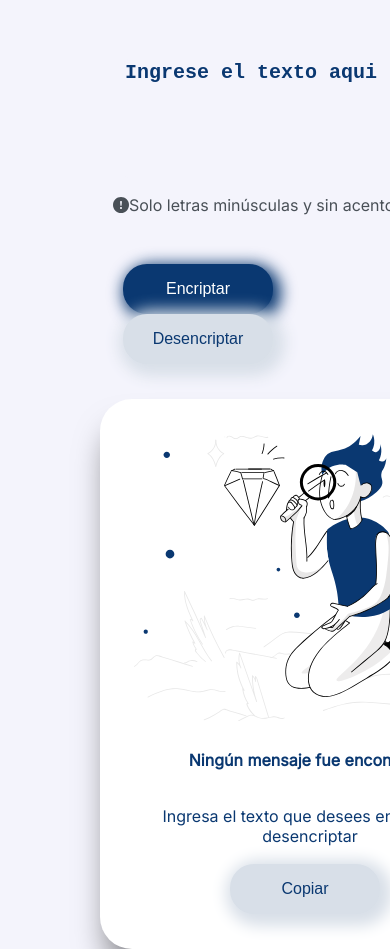
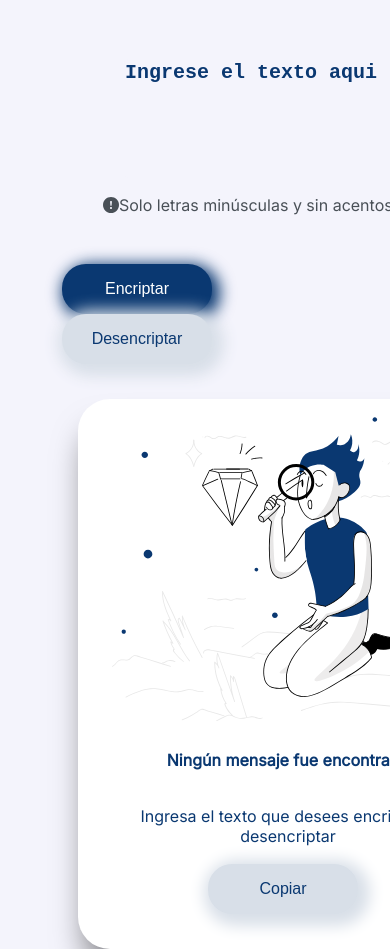
Before and after one commit to Albertoolve/Reto, a plain HTML site: page index.html in a window 390 px wide. Shown: the part 79-1028 px from the top of the page. Drawn offline with Linux system fonts and the light colour scheme.

Commit message:
Add files via upload

```diff
--- a/style.css
+++ b/style.css
@@ -232,7 +232,7 @@ main{
     .alerta{
         position: absolute;
         top: 180px;
-        left: 105px;
+        left: 95px;
         display: flex;
         color: #495057;
         width: 450px;
@@ -241,13 +241,13 @@ main{
     .contenedor-botones{
         position: absolute;
         top: 250px;
-        left: 100px;
+        left: 39px;
         margin: 15px;
     }
     .seccion2{
         display: block;
         position: absolute;
-        left: 92px;
+        left: 70px;
         top: 400px;
         width: 380px;
         height: 550px;
```
